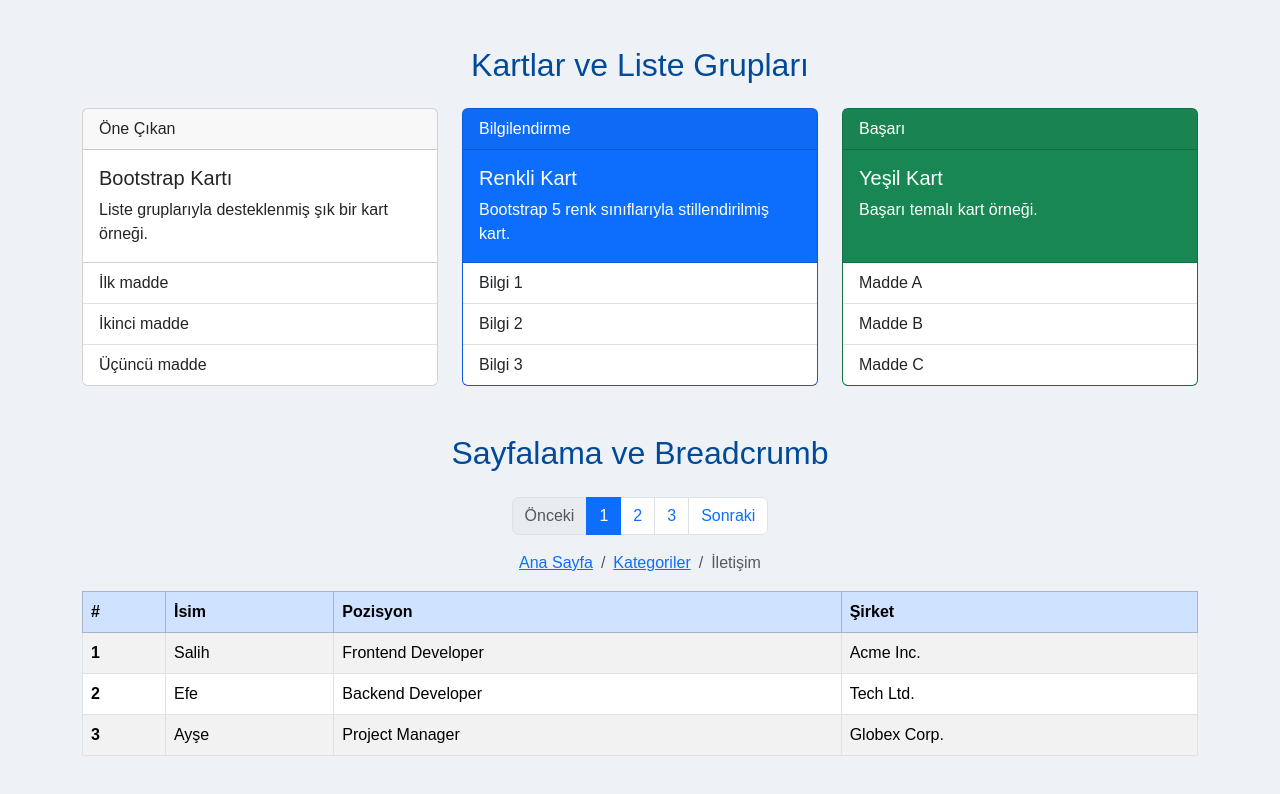
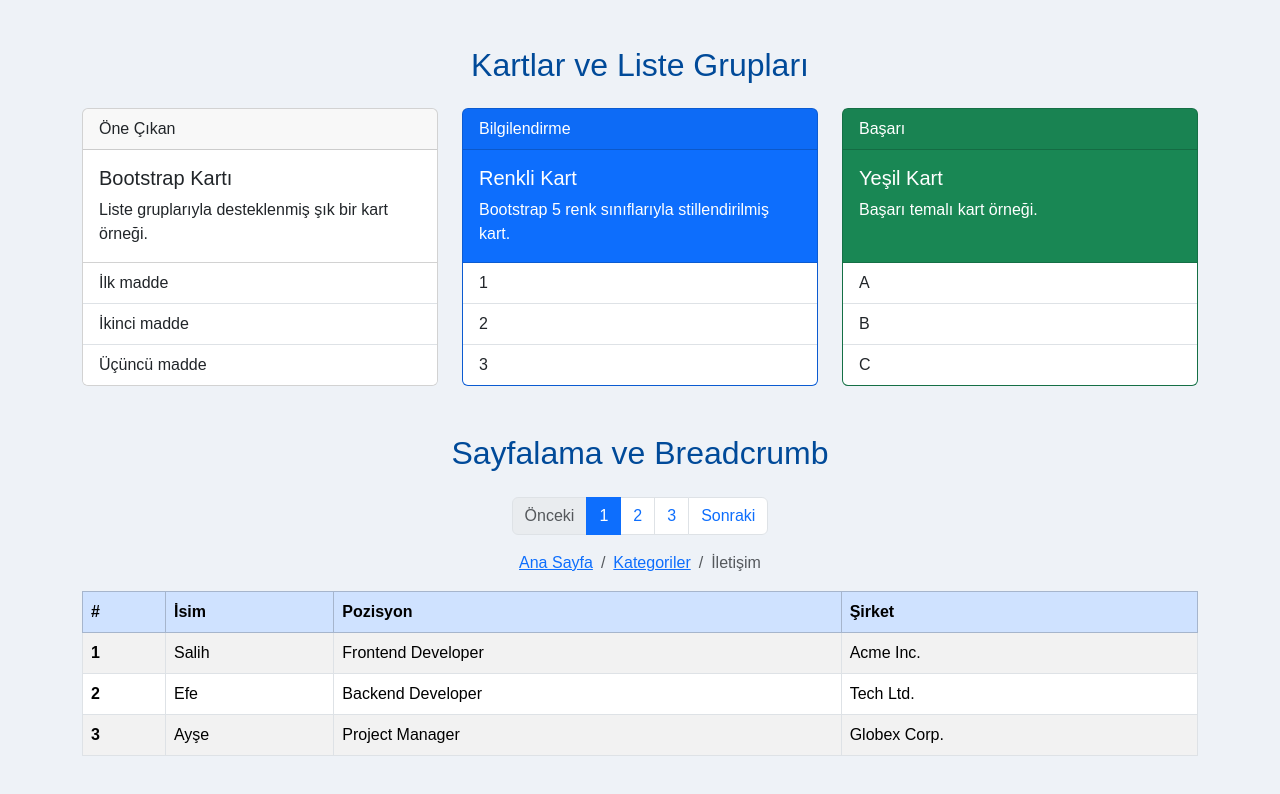
Before and after one commit to Efe937/ben, a plain HTML site: page portföyüm.html in a window 1280 px wide. Shown: the part 1866-2660 px from the top of the page. Drawn offline with nearby package versions, Linux system fonts and the light colour scheme.

Commit message:
portföyde ufak düzeltmeler

```diff
--- a/portföyüm.html
+++ b/portföyüm.html
@@ -271,9 +271,9 @@
                         <p class="card-text">Bootstrap 5 renk sınıflarıyla stillendirilmiş kart.</p>
                     </div>
                     <ul class="list-group list-group-flush">
-                        <li class="list-group-item">Bilgi 1</li>
-                        <li class="list-group-item">Bilgi 2</li>
-                        <li class="list-group-item">Bilgi 3</li>
+                        <li class="list-group-item"> 1</li>
+                        <li class="list-group-item"> 2</li>
+                        <li class="list-group-item"> 3</li>
                     </ul>
                 </div>
             </div>
@@ -285,9 +285,9 @@
                         <p class="card-text">Başarı temalı kart örneği.</p>
                     </div>
                     <ul class="list-group list-group-flush">
-                        <li class="list-group-item">Madde A</li>
-                        <li class="list-group-item">Madde B</li>
-                        <li class="list-group-item">Madde C</li>
+                        <li class="list-group-item">A</li>
+                        <li class="list-group-item">B</li>
+                        <li class="list-group-item">C</li>
                     </ul>
                 </div>
             </div>
```
